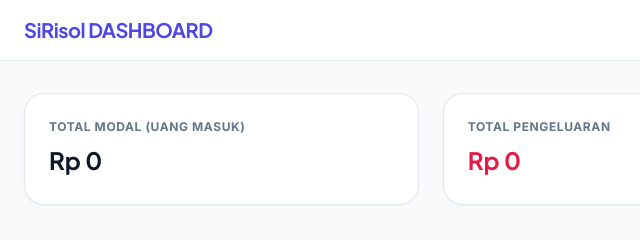
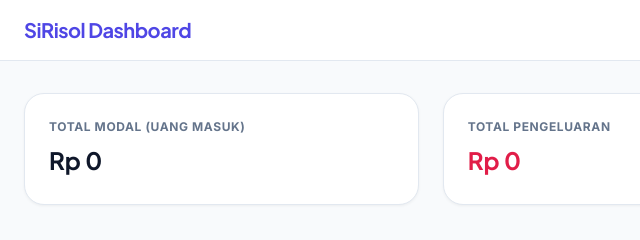
Before and after one commit to about201/business-dashboard, a plain HTML site: page index.html in a window 1280 px wide. Shown: the top 240 px of the page, 0-640 px from the left. Drawn offline with nearby package versions, Linux system fonts and the light colour scheme; no server answers.

Commit message:
Update index.html

```diff
--- a/index.html
+++ b/index.html
@@ -12,7 +12,7 @@
 
     <nav class="bg-white border-b border-slate-200 py-4 mb-8 sticky top-0 z-50">
         <div class="container mx-auto px-6 flex justify-between items-center">
-            <h1 class="text-xl font-bold text-indigo-600 tracking-tight">SiRisol DASHBOARD</h1>
+            <h1 class="text-xl font-bold text-indigo-600 tracking-tight">SiRisol Dashboard</h1>
             <div class="flex items-center gap-2">
                 <span class="relative flex h-3 w-3">
                     <span class="animate-ping absolute inline-flex h-full w-full rounded-full bg-emerald-400 opacity-75"></span>
```
